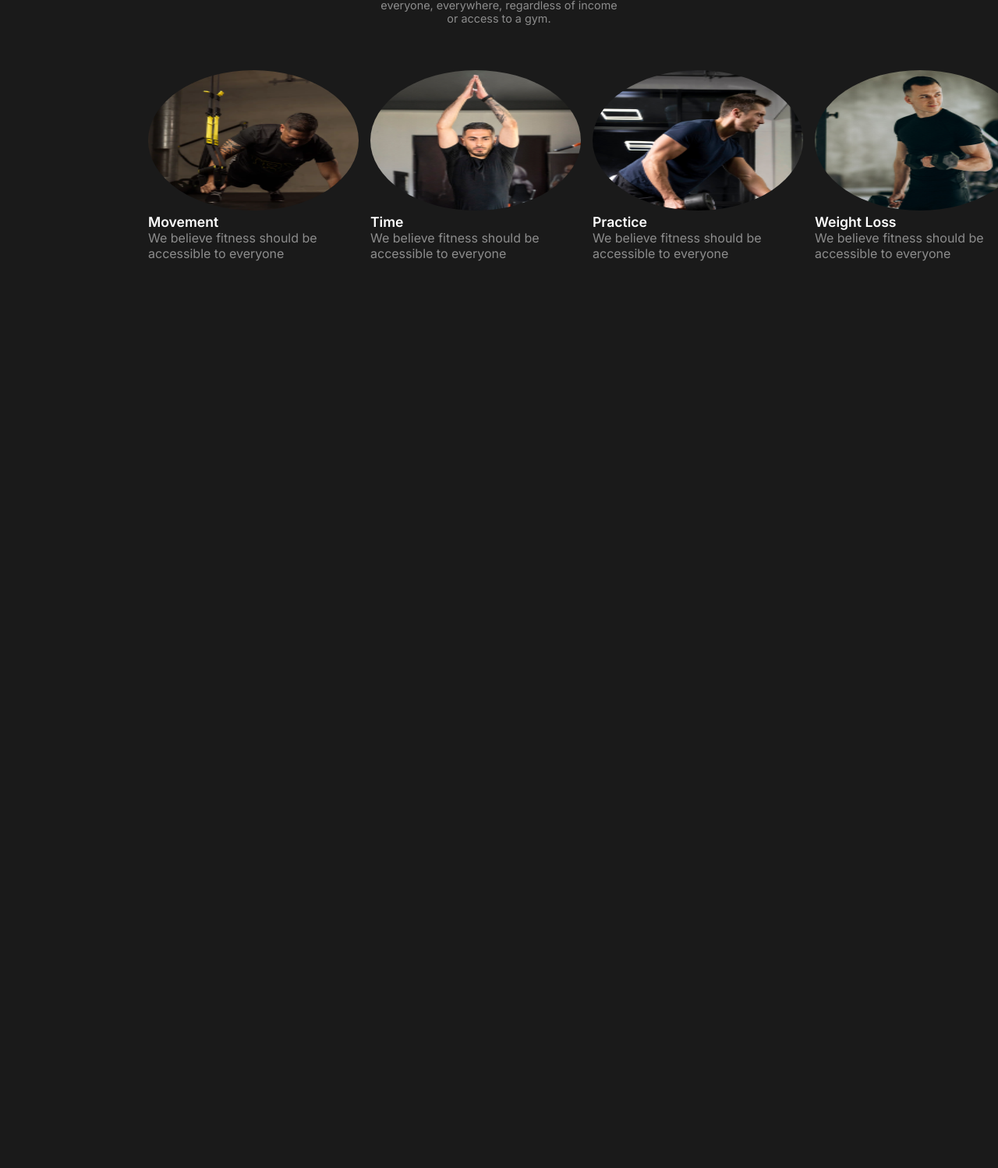
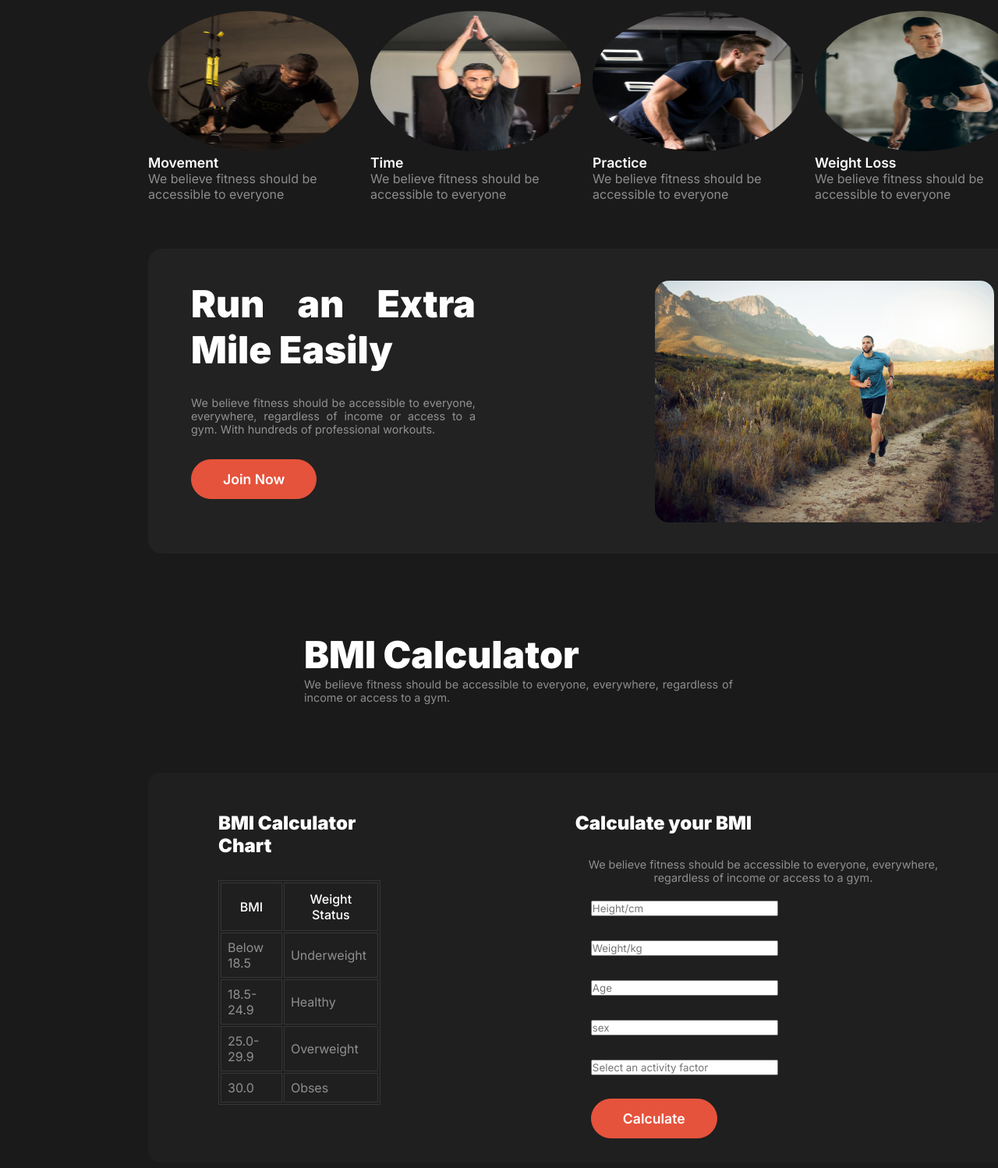
Before and after one commit to rakibmohammedii/assignment-2, a plain HTML site: page index.html in a window 1280 px wide. Shown: the part 910-2408 px from the top of the page at 78% size. Before the commit the page ends 1295 px from the top, so only its background shows below. Drawn offline with Linux system fonts and the light colour scheme; a web font is replaced by a local one.

Commit message:
run sec added

```diff
--- a/index.html
+++ b/index.html
@@ -89,5 +89,89 @@
         </div>
 
 
+
+          <!-- Run an extra mile easily -->
+       <div class="run-parent">
+        <div class="run">
+          <h2 class="titlefont runh2">Run an Extra
+            Mile Easily</h2>
+          <p class="desfont runp">We believe fitness should be accessible to everyone, everywhere, regardless of income or access to a gym. With hundreds of professional workouts.</p>
+          <button class="join-btn runbtn">Join Now</button>
+        </div>
+         <img src="./images/run.jpg" alt="">
+       </div>
+
+
+
+
+        <!-- BMI calculator section -->
+        <div class="bmi-section">
+            <div class="bmih2p">
+              <h2 class="titlefont bmih2">BMI Calculator</h2>
+               <p class="desfont bmip">We believe fitness should be accessible to everyone, everywhere, regardless of income or access to a gym.</p>
+            </div>
+            <div class="bmi-main">
+
+                <!-- table  -->
+                <div class="chart">
+                  <h2 class="form-table">BMI Calculator Chart</h2>
+                  <table class="table">
+                    <tr>
+                      <th>BMI</th>
+                      <th>Weight Status</th>
+                    </tr>
+                    <tr>
+                      <td>
+                        Below 18.5
+                      </td>
+                      <td>
+                        Underweight
+                      </td>
+                    </tr>
+                    <tr>
+                      <td>
+                        18.5-24.9
+                      </td>
+                      <td>
+                        Healthy
+                      </td>
+                    </tr>
+                    <tr>
+                      <td>25.0-29.9</td><td>Overweight</td>
+                    </tr>
+                    <tr>
+                      <td>30.0</td><td>Obses</td>
+                    </tr>
+                  </table>
+
+                </div>
+                <div class="bmi-form">
+                  <h2 class="form-table">Calculate your BMI</h2>
+                  <p class="desfont">We believe fitness should be accessible to everyone, everywhere, regardless of income or access to a gym. </p>
+                  <form class="main-bmi">
+                    <input type="text" placeholder="Height/cm" class="bmi-clac">
+                    <input type="text" placeholder="Weight/kg" class="bmi-clac">
+                    <br>
+                    <input type="text" placeholder="Age" class="bmi-clac">
+                     <input type="text" placeholder="sex" op>
+
+                    <br>
+                    <input type="text" placeholder="Select an activity factor" class="bmi-clac">
+
+                    <br>
+                    <button class="join-btn">Calculate</button>
+
+                  </form>
+                </div>
+            </div>
+
+       </div>
+
+
+
+
+
+
+
 </body>
 </htm
--- a/styles/style.css
+++ b/styles/style.css
@@ -233,7 +233,7 @@ main{
 
 } */
  .change{
-    padding: 0 290px;
+    padding: 0 200px;
 
 }
 .ex-items{
@@ -261,3 +261,108 @@ main{
     color: rgba(255, 255, 255, 0.5);
 
 }
+
+
+
+ /* Run an Extra Mile Easily */
+ .run-parent{
+    width: 1120px;
+    padding: 41px 35px 40px 55px;
+    margin-top: 60px;
+    margin-bottom: 100px;
+    display: flex;
+    gap: 230px;
+    justify-content: space-between;
+    border-radius: 18px;
+    background: rgb(34, 34, 34);
+
+}
+.run{
+    flex-direction: column;
+    justify-content: space-around;
+    width:450px;
+}
+.run-parent img{
+    width: 435px;
+    height: 310px;
+    border-radius: 18px;
+}
+.runp,.runh2,.renbtn,.trainh2,.trainp{
+    margin-bottom: 30px;
+    text-align: justify;
+
+
+
+}
+
+
+/*
+BMI section design */
+.bmi-form input{
+    width: 240px;
+    margin-bottom: 30px;
+}
+.bmi-calc{
+    width: 50vw;
+}
+.bmih2p{
+    margin: 88px 150px 88px 200px;
+    justify-content: center;
+}
+.bmih2,.bmip{
+    text-align: justify;
+
+}
+.bmi-main{
+    margin: 0;
+    background:rgb(34, 34, 34, .7); ;
+    width:1120px;
+    height:500px;
+    margin-bottom: 88px;
+    border-radius: 15px;
+    display: flex;
+    gap: 250px;
+    justify-content: space-between;
+    padding: 50px 90px  50px ;
+}
+.chart{
+    padding: 52px auto 135px;
+    width: 316px;
+    height: 220px;
+}
+.bmi-calc{
+
+
+}
+.main-bmi{
+    padding: 20px;
+}
+/* table design */
+.form-table{
+    font-weight: 900;
+    font-size: 1.5rem;
+    color: rgb(255, 255, 255);
+    padding-bottom: 30px;
+
+}
+td{
+    font-weight: 400;
+    font-size: .9prem;
+    color: rgba(255, 255, 255, 0.5);
+    padding: 8px;
+
+}
+th{
+    padding: 10px;
+    font-weight: 500;
+    font-size: 1rem;
+    color: rgb(255, 255, 255);
+}
+table, th, td {
+    border: 0.5px solid rgba(255, 255, 255, 0.1);
+  }
+  .table{
+    margin:
+
+
+  }
```
